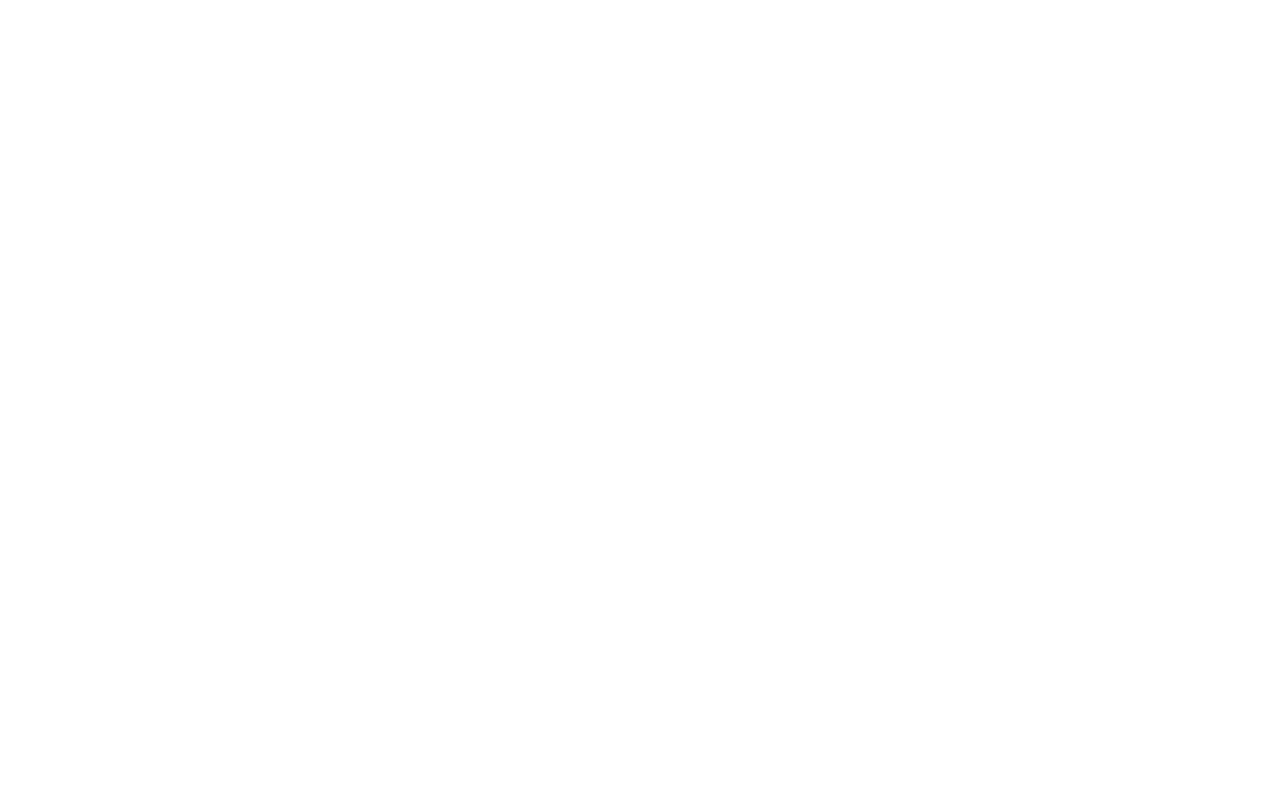
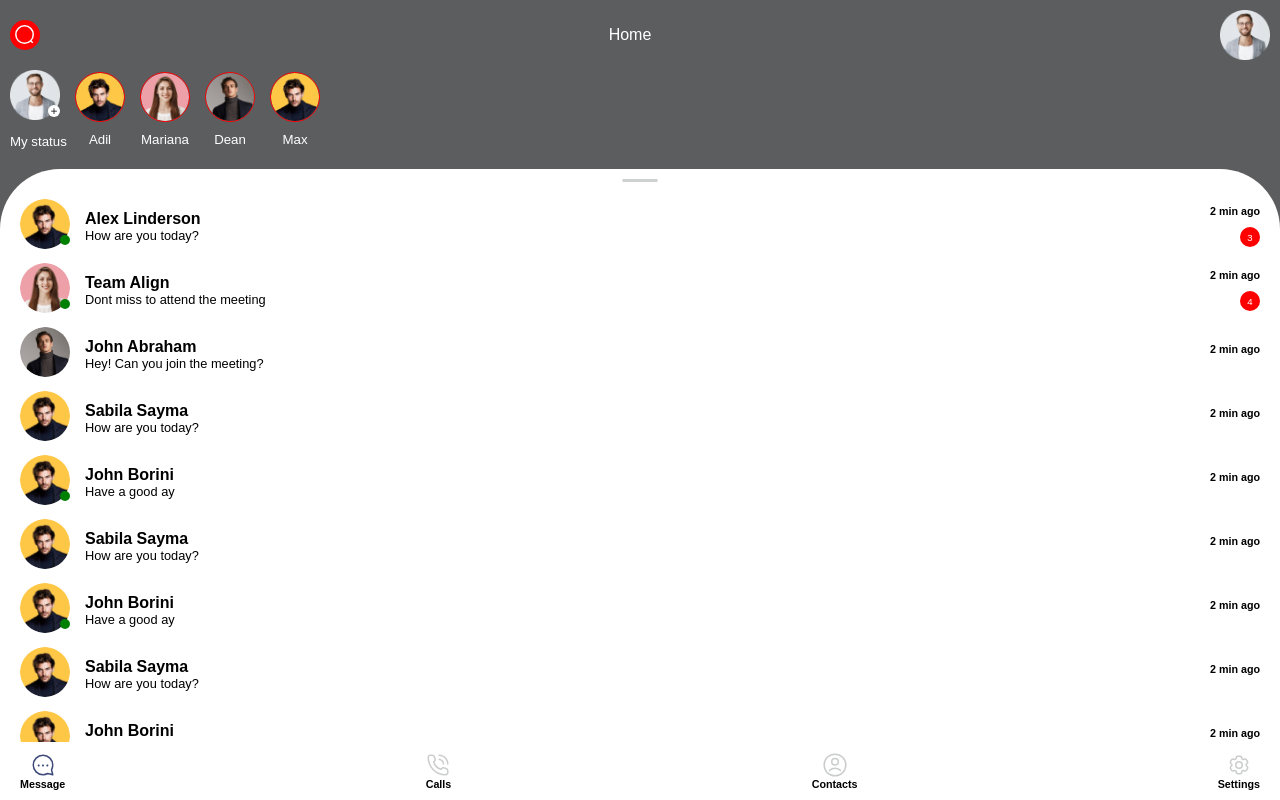
Before and after one commit to TimothyBabatu13/Textit, a React (Vite) app: page /message in a window 1280 px wide. Before the commit this address had no page. Built offline with nearby package versions, Linux system fonts and the light colour scheme.

Commit message:
Add files via upload

```diff
--- a/src/App.css
+++ b/src/App.css
@@ -2,11 +2,21 @@
   box-sizing: border-box;
   margin: 0;
   padding: 0;
+  scroll-behavior: smooth;
+}
+body{
+  font-family: Arial, Helvetica, sans-serif;
+  /* overflow-y: hidden; */
+
+}
+.container::-webkit-scrollbar{
+  /* display: none !important; */
 }
 .container{
   margin: auto;
   height: 100vh;
   overflow-x: hidden;
+  /* overflow-y: hidden; */
 }
 .overall--container{
   padding: 0 10px;
@@ -14,11 +24,18 @@
 .cursor--pointer{
   cursor: pointer;
 }
+.home--status::-webkit-scrollbar{
+  /* display: none; */
+}
 .list--user--message:last-child{
   margin-bottom: 50px !important;
 }
 .modal--element{
   padding: 10px 0;
-  border-bottom: 1px solid #F5F6F6;
+  border-bottom: 1px solid rgb(205, 209, 208);
   flex: 2;
 }
+
+@media screen {
+
+}
--- a/src/App.jsx
+++ b/src/App.jsx
@@ -1,9 +1,10 @@
 import './App.css'
-import SignUp from './App/SignUp'
-import Login from './App/Login'
-import Home from './App/Home'
+import SignUp from './App/SignUp';
+import Login from './App/Login';
+import Home from './App/Home';
 import Chat from './App/Chat';
 import GroupChat from './App/GroupChat';
+import Error from './App/Error';
 import { BrowserRouter, Routes, Route } from 'react-router-dom'
 function App() {
 
@@ -13,9 +14,10 @@
         <Routes>
           <Route path='/' element={<Login />}/>
           <Route path='/signup' element={<SignUp />}/>
-          <Route path='/home' element={<Home />} />
+          <Route path='/message' element={<Home />} />
           <Route path='/chat/:id' element={<Chat />}/>
           <Route path='/groupchat/:id' element={<GroupChat />} />
+          <Route path='*' element={<Error />} />
         </Routes>
       </BrowserRouter>
     </div>
--- /dev/null
+++ b/src/App/Error.jsx
@@ -0,0 +1,17 @@
+import { useNavigate } from "react-router-dom"
+
+const Error = () => {
+    const navigate = useNavigate();
+
+    const handleNavigateHome = () =>{
+        navigate("/")
+    }
+  return (
+    <div>
+        <h3>This page doesn't exist</h3>
+        <button onClick={handleNavigateHome}>Go home</button>
+    </div>
+  )
+}
+
+export default Error
--- a/src/App/Home.jsx
+++ b/src/App/Home.jsx
@@ -5,8 +5,10 @@
 import friend2 from "../assets/images/friend2.png";
 import friend3 from "../assets/images/friend3.png";
 import Footer from "../Components/Footer";
+import { useNavigate } from "react-router-dom";
 
 const Home = () => {
+    const navigate = useNavigate();
     const data = [
         {
             img: friend1,
@@ -33,23 +35,26 @@
             message: "How are you today?",
             timeSent: "2 min ago",
             noOfUnreadMessages: 3,
-            isActive: true
+            isActive: true,
+            recipientUid: "23"
         },
         {
-            img: friend1,
+            img: friend2,
             name: "Team Align",
             message: "Dont miss to attend the meeting",
             timeSent: "2 min ago",
             noOfUnreadMessages: 4,
-            isActive: true
+            isActive: true,
+            recipientUid: "26"
         },
         {
-            img: friend1,
+            img: friend3,
             name: "John Abraham",
             message: "Hey! Can you join the meeting?",
             timeSent: "2 min ago",
             noOfUnreadMessages: "",
-            isActive: false
+            isActive: false,
+            recipientUid: "30"
         },
         {
             img: friend1,
@@ -57,7 +62,8 @@
             message: "How are you today?",
             timeSent: "2 min ago",
             noOfUnreadMessages: "",
-            isActive: false
+            isActive: false,
+            recipientUid: "3"
         },
         {
             img: friend1,
@@ -65,28 +71,70 @@
             message: "Have a good ay",
             timeSent: "2 min ago",
             noOfUnreadMessages: "",
-            isActive: true
+            isActive: true,
+            recipientUid: "93"
+        },
+        {
+            img: friend1,
+            name: "Sabila Sayma",
+            message: "How are you today?",
+            timeSent: "2 min ago",
+            noOfUnreadMessages: "",
+            isActive: false,
+            recipientUid: "3"
+        },
+        {
+            img: friend1,
+            name: "John Borini",
+            message: "Have a good ay",
+            timeSent: "2 min ago",
+            noOfUnreadMessages: "",
+            isActive: true,
+            recipientUid: "93"
+        },
+        {
+            img: friend1,
+            name: "Sabila Sayma",
+            message: "How are you today?",
+            timeSent: "2 min ago",
+            noOfUnreadMessages: "",
+            isActive: false,
+            recipientUid: "3"
+        },
+        {
+            img: friend1,
+            name: "John Borini",
+            message: "Have a good ay",
+            timeSent: "2 min ago",
+            noOfUnreadMessages: "",
+            isActive: true,
+            recipientUid: "93"
         },
     ]
+
+    const handleNavigateToChat = (id) =>{
+        navigate(`/chat/${id}`);
+    }
+
   return (
     <div style={{background: "rgba(3, 4, 7, 0.642)"}}>
         <section style={styles.container} className="overall--container">
         <header style={styles.header}>
-            <img className="cursor--pointer" src={search} alt="search icon" />
-            <h4>Home</h4>
-            <img className="cursor--pointer" src={user} alt="user image" />
+            <img className="cursor--pointer" style={styles.searchIcon} height="20" width="20" src={search} alt="search icon" />
+            <h4 style={{fontWeight:"300"}}>Home</h4>
+            <img className="cursor--pointer" height="50" width="50" src={user} alt="user image" />
         </header>
-        <div style={styles.status}>
+        <div className="home--status" style={styles.status}>
             <div className="cursor--pointer">
                 <div style={styles.userStatus}>
-                    <img src={user} alt="user image" />
+                    <img width="50" height="50" src={user} alt="user image" />
                     <img style={styles.addIcon} src={addIcon} alt="add icon" />
                 </div>
-                <h5>My status</h5>
+                <h5 style={{fontWeight:"lighter"}}>My status</h5>
             </div>
-            {data.map((person, id) =>(<div className="cursor--pointer" key={id}>
-                <img src={person.img} alt={person.name} />
-                <h5>{person.name}</h5>
+            {data.map((person, id) =>(<div style={styles.friendsStatus} className="cursor--pointer" key={id}>
+                <img style={styles.friendsStatusImg} src={person.img} alt={person.name} />
+                <h5 style={{fontWeight:"lighter"}}>{person.name}</h5>
             </div>))}
         </div>
 
@@ -94,18 +142,18 @@
     <div className="overall--container" style={styles.messageContainer}>
         <div style={styles.messageDash}></div>
             {message.map((person, id) => (
-                <div className="cursor--pointer list--user--message" style={styles.message} key={id}>
+                <div onClick={()=> handleNavigateToChat(person.recipientUid)} className="cursor--pointer list--user--message" style={styles.message} key={id}>
                     <div style={styles.messageImageContainer}>
-                        <img src={person.img} alt="receipient image" />
+                        <img style={styles.messageImage} src={person.img} alt="receipient image" />
                         {person.isActive && <div style={styles.greenDot}></div>}
                     </div>
                     <div style={styles.messageDetails}>
-                        <h4>{person.name}</h4>
-                        <p>{person.message}</p>
+                        <h4 style={styles.messageDetailsName}>{person.name}</h4>
+                        <p style={styles.messageDetailsP}>{person.message}</p>
                     </div>
                     <div style={styles.timeSentDetails}>
                         <h6>{person.timeSent}</h6>
-                        {person.noOfUnreadMessages && <p style={styles.noOfUnreadMessages}>{person.noOfUnreadMessages}</p>}
+                        <div style={{display: "flex", justifyContent: "space-between", marginTop: "10px"}}><div></div>{person.noOfUnreadMessages && <p style={styles.noOfUnreadMessages}>{person.noOfUnreadMessages}</p>}</div>
                     </div>
                 </div>
             ))}
@@ -123,27 +171,60 @@
     header: {
         display: "flex",
         alignItems: "center",
-        justifyContent: "space-between"
+        justifyContent: "space-between",
+        padding: "10px 0",
+        color: "#fff"
+    },
+    searchIcon: {
+        background: "red",
+        padding: "4px",
+        width: "30px",
+        height: "30px",
+        borderRadius: "50%"
     },
     status: {
         display: "flex",
         alignItems: "center",
-        justifyContent: "space-between"
+        overflowX: "scroll",
+        color: "#fff",
     },
     userStatus: {
-        position: "relative"
+        position: "relative",
+        marginRight: "15px",
+        marginBottom: "10px"
     },
     addIcon: {
         position: "absolute",
-        bottom: "10px",
+        bottom: "7px",
+        right: '0',
+        height: "12px",
+        width: "12px",
+        background: "white",
+        borderRadius: "50%"
+    },
+    friendsStatus: {
+        display: "flex",
+        flexDirection: "column",
+        alignItems: "center",
+        marginRight: "15px"
+    },
+    friendsStatusImg: {
+        marginBottom: "10px",
+        border: "1px solid red",
+        borderRadius: "50%",
+        height: "50px",
+        width: "50px"
     },
     messageContainer: {
-        background: "grey",
+        background: "#fff",
         padding: "20px",
         borderTopRightRadius: "60px",
         borderTopLeftRadius: "60px",
         marginTop: "20px",
-        position: "relative"
+        position: "relative",
+        overflowY: "scroll",
+        minHeight: "100px",
+        color: "#000",
     },
     message: {
         display: "flex",
@@ -154,12 +235,17 @@
         position: "relative",
         marginRight: "15px",
     },
+    messageImage: {
+        borderRadius: "50%",
+        height: "50px",
+        width: "50px"
+    },
     messageDash: {
         position: "absolute",
         top: "10px",
         height: "3px",
         width: "35px",
-        background: "green",
+        background: "rgb(205, 209, 208)",
         left: "50%",
         margin: "auto",
         transform: "translateX(-50%)"
@@ -169,7 +255,7 @@
         width: "10px",
         borderRadius: "50%",
         position: "absolute",
-        bottom: 0,
+        bottom: "8px",
         right: 0,
         background: "green"
     },
@@ -177,11 +263,19 @@
         display: "flex",
         flexDirection: "column",
     },
+    messageDetailsName: {
+
+    },
+    messageDetailsP: {
+        fontWeight: "lighter",
+        fontSize: "0.8em"
+    },
     timeSentDetails: {
-        marginLeft: "auto"
+        marginLeft: "auto",
     },
     noOfUnreadMessages:{
-        background: "green",
+        background: "red",
+        color: "#fff",
         padding: "10px",
         borderRadius: "50%",
         height: "20px",
@@ -189,6 +283,7 @@
         display: "flex",
         justifyContent: "center",
         alignItems: "center",
+        fontSize: "0.6em"
     }
 }
 export default Home
--- a/src/Components/ChatHeader.jsx
+++ b/src/Components/ChatHeader.jsx
@@ -37,9 +37,10 @@
     ...commonStyles,
     position: "fixed",
     width: "100%",
-    padding: "0 10px",
+    padding: "10px",
     left: 0,
-    top: 0
+    top: 0,
+    background: "#fff"
 },
 userDetails : {
     ...commonStyles,
--- a/src/Components/Footer.jsx
+++ b/src/Components/Footer.jsx
@@ -4,18 +4,22 @@
 import setting from "../assets/Icons/settings.svg"
 import FooterImage from "./FooterImage";
 import { useState } from "react";
+import { useNavigate } from "react-router-dom";
 const Footer = () => {
 
     const [active, isActive] = useState("message");
+    const navigate = useNavigate();
+
     const handleActive = (e)=>{
         isActive(e);
+        navigate(`/${e}`);
     }
 
     const data = [
         {
             activeImg: messageActive,
             text: "Message",
-            img: ""
+            img: messageActive
         },
         {
             img: call,
--- a/src/Components/Modal.jsx
+++ b/src/Components/Modal.jsx
@@ -2,15 +2,19 @@
 import location from "../assets/Icons/location.svg";
 import contact from "../assets/Icons/contact.svg";
 import media from "../assets/Icons/media.svg";
+import remove from "../assets/Icons/remove.svg";
+import doc from "../assets/Icons/doc.svg";
+import camera from "../assets/Icons/camera.svg";
+
 const Modal = ({ closeModal }) => {
     const data = [
         {
-            img: media,
+            img: camera,
             text: "Camera",
             desc: ""
         },
         {
-            img: media,
+            img: doc,
             text: "Documents",
             desc: "Share your files"
         },
@@ -39,8 +43,8 @@
   return (
     <section style={styles.container}>
         <div style={styles.header}>
-            {/* <img src="" alt="" /> */}
-            <p className="cursor--pointer" onClick={closeModal}>X</p>
+            <img src={remove} onClick={closeModal} className="cursor--pointer" alt="remove icon" />
+            {/* <p className="cursor--pointer" onClick={closeModal}></p> */}
             <h5>Share Content</h5>
             <div></div>
         </div>
@@ -64,7 +68,7 @@
         padding: "20px",
         bottom: "0",
         left: 0,
-        background: "green",
+        background: "grey",
         borderTopRightRadius: "30px",
         borderTopLeftRadius: "30px",
     },
```
Also changed, not shown: src/App/Chat.jsx (+5 -3 lines), src/App/GroupChat.jsx (+15 -6 lines), src/App/Login.jsx (+12 -3 lines), src/Components/SendMessage.jsx (+18 -4 lines), src/Components/ViewMessage.jsx (+6 -2 lines).
